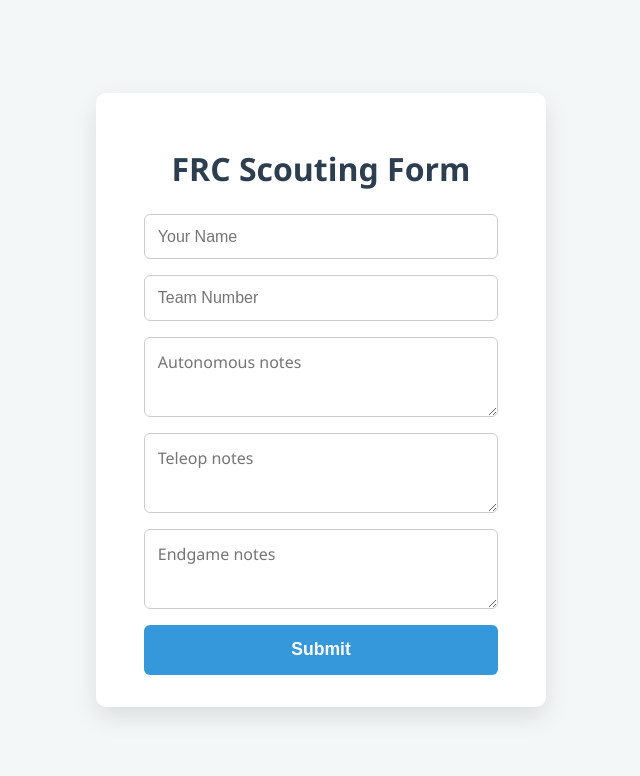
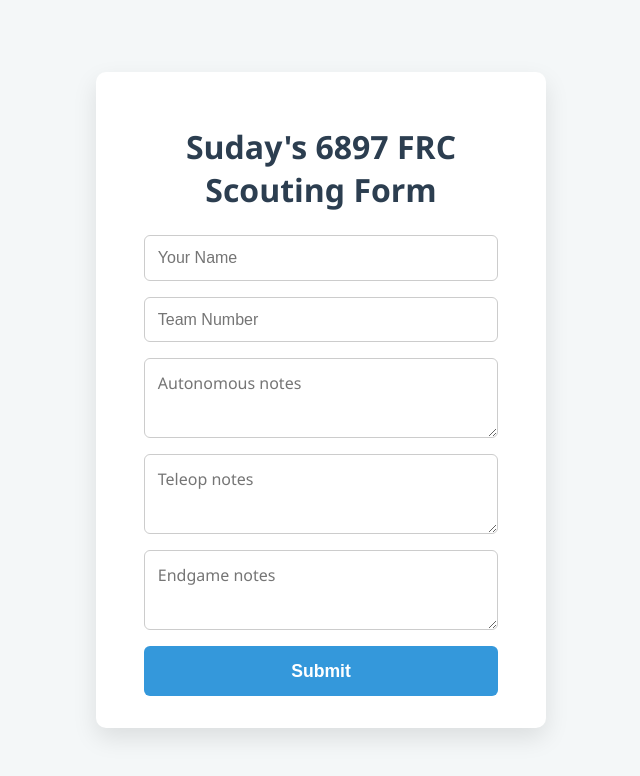
Before and after one commit to SudayKukreja/suday-scouting-app-test, a website: page frontend/index.html in a window 1280 px wide. Shown: the whole page, without its empty margins (319-959 px from the left). Drawn offline with Linux system fonts and the light colour scheme.

Commit message:
vercel refresh

```diff
--- a/frontend/index.html
+++ b/frontend/index.html
@@ -8,7 +8,7 @@
 </head>
 <body>
   <main>
-    <h1>FRC Scouting Form</h1>
+    <h1>Suday's 6897 FRC Scouting Form</h1>
     <form id="scoutingForm" autocomplete="off">
       <input name="scouterName" type="text" placeholder="Your Name" required />
       <input name="teamNumber" type="text" placeholder="Team Number" required />
```
